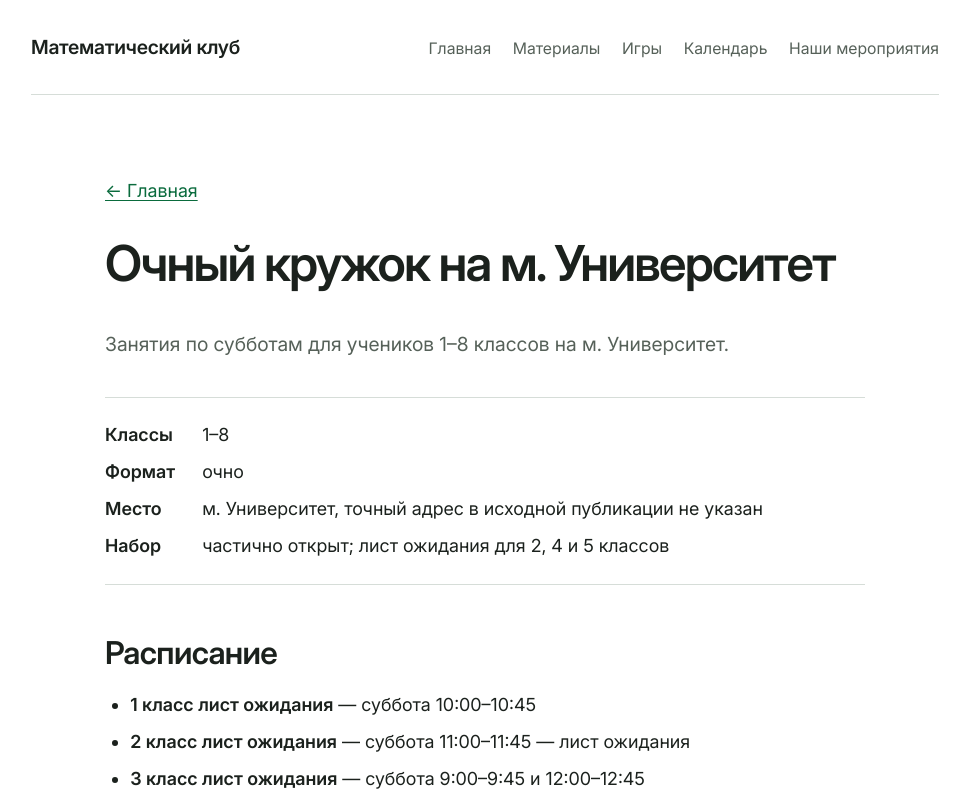
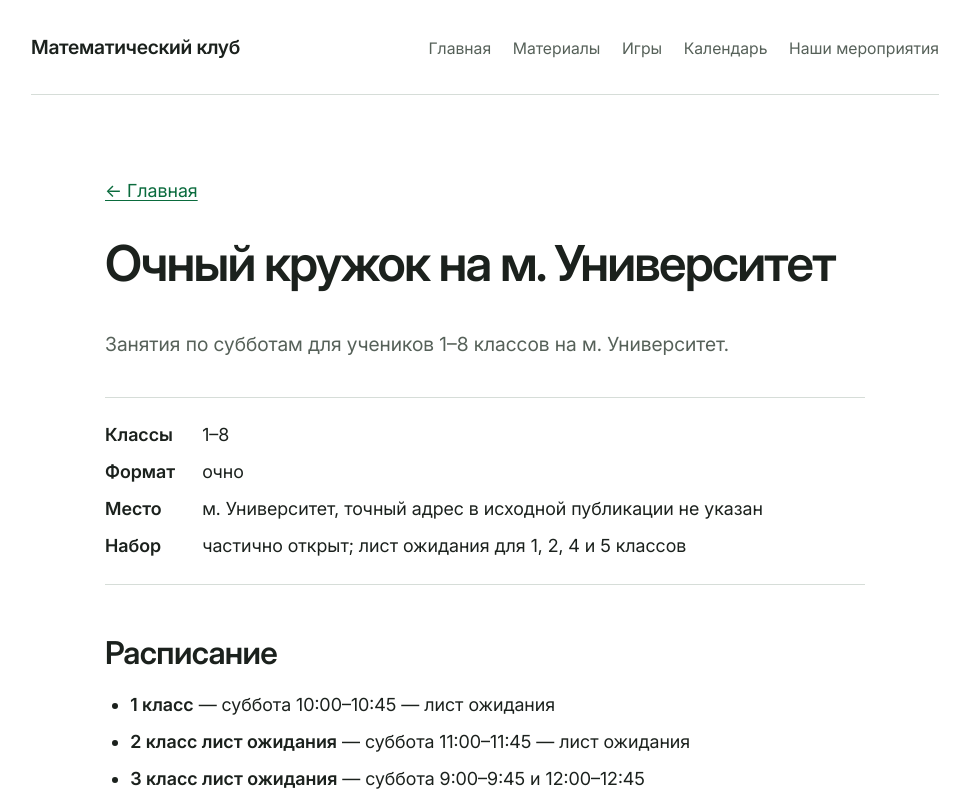
Before and after one commit to mathclubspring/mathclubspring.github.io, an Eleventy site: page content/programs/offline-university.md in a window 1280 px wide. Shown: the top 800 px of the page, without its empty margins (155-1124 px from the left). Built offline with nearby package versions, Linux system fonts and the light colour scheme; Eleventy itself is replaced by a stand-in of ours; files that its build step writes are made by us from their sources.

Commit message:
Обновить статус группы 1 класса

```diff
--- a/content/programs/offline-university.md
+++ b/content/programs/offline-university.md
@@ -8,8 +8,9 @@
 grade_max: 8
 format: очно
 schedule:
-  - group: "1 класс лист ожидания"
+  - group: "1 класс"
     time: "суббота 10:00–10:45"
+    status: "лист ожидания"
   - group: "2 класс лист ожидания"
     time: "суббота 11:00–11:45"
     status: "лист ожидания"
@@ -30,7 +31,7 @@
 instructors:
   - name: Иван Сергеевич Коломеец
 registration_url: https://docs.google.com/forms/d/e/1FAIpQLScxnL-5g40KMs7pQqrFQulE2YrMHm6LjuCg5pRlDY3mqP55qQ/viewform
-enrollment_status: частично открыт; лист ожидания для 2, 4 и 5 классов
+enrollment_status: частично открыт; лист ожидания для 1, 2, 4 и 5 классов
 ---
 
 Приглашаем учеников **1–8 классов** на занятия, которые проходят по субботам на м. Университет.
```
Also changed, not shown: content/pages/index.md (+1 -1 lines).
